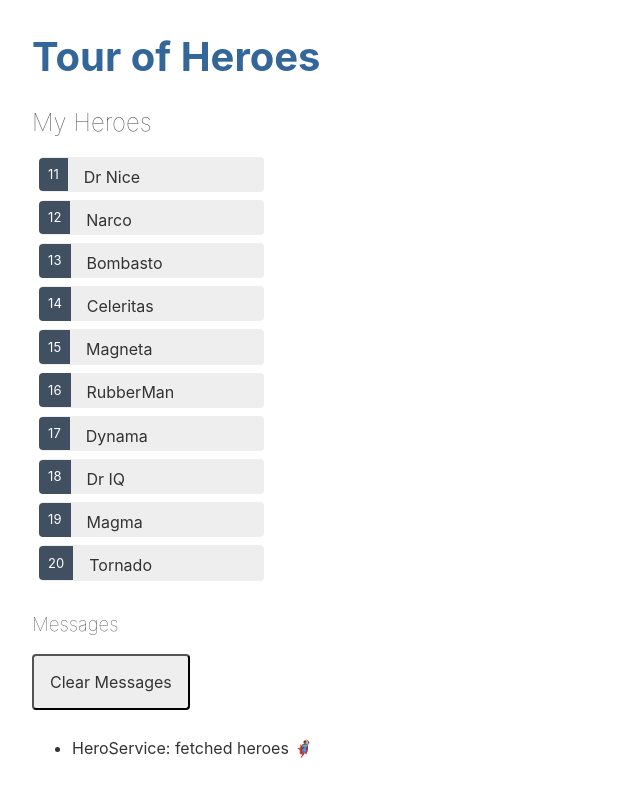
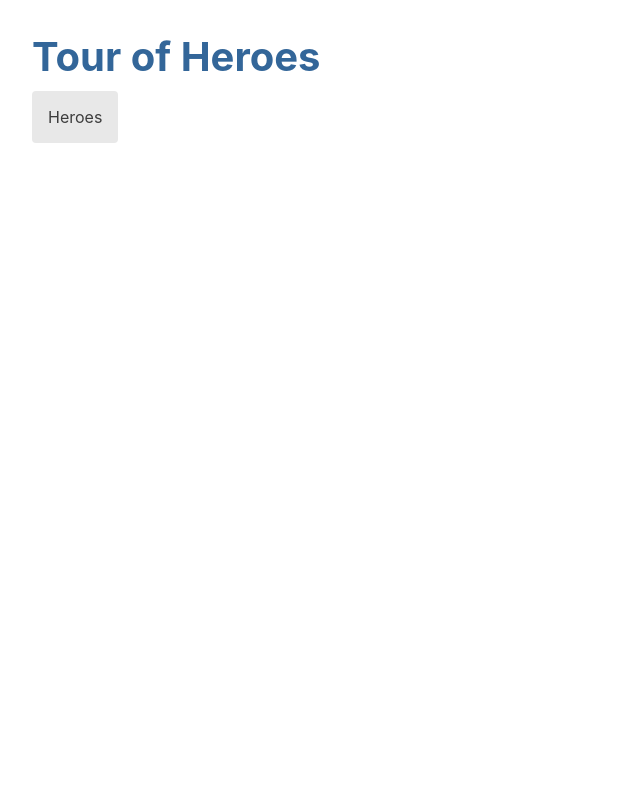
Before and after one commit to manavm1990/Tour-of-Heroes, an Angular app: page / in a window 1280 px wide. Shown: the top 794 px of the page, without its empty margins (0-640 px from the left). Built offline with nearby package versions, Linux system fonts and the light colour scheme.

Commit message:
Add routing for '/herores'

```diff
--- a/src/app/app-routing.module.ts
+++ b/src/app/app-routing.module.ts
@@ -1,12 +1,11 @@
 import { NgModule } from '@angular/core';
-import { CommonModule } from '@angular/common';
+import { RouterModule, Routes } from '@angular/router';
+import { HeroesComponent } from './heroes/heroes.component';
 
-
+const routes: Routes = [{ path: 'heroes', component: HeroesComponent }];
 
 @NgModule({
-  declarations: [],
-  imports: [
-    CommonModule
-  ]
+  imports: [RouterModule.forRoot(routes)],
+  exports: [RouterModule],
 })
-export class AppRoutingModule { }
+export class AppRoutingModule {}
--- a/src/app/app.component.css
+++ b/src/app/app.component.css
@@ -0,0 +1,20 @@
+h1 {
+  margin-bottom: 0;
+}
+nav a {
+  padding: 1rem;
+  text-decoration: none;
+  margin-top: 10px;
+  display: inline-block;
+  background-color: #e8e8e8;
+  color: #3d3d3d;
+  border-radius: 4px;
+}
+
+nav a:hover {
+  color: white;
+  background-color: #42545c;
+}
+nav a.active {
+  background-color: black;
+}
--- a/src/app/app.component.html
+++ b/src/app/app.component.html
@@ -1,3 +1,4 @@
 <h1>{{ title }}</h1>
-<app-heroes></app-heroes>
+<nav><a routerLink="/heroes">Heroes</a></nav>
+<router-outlet></router-outlet>
 <app-messages></app-messages>
```
